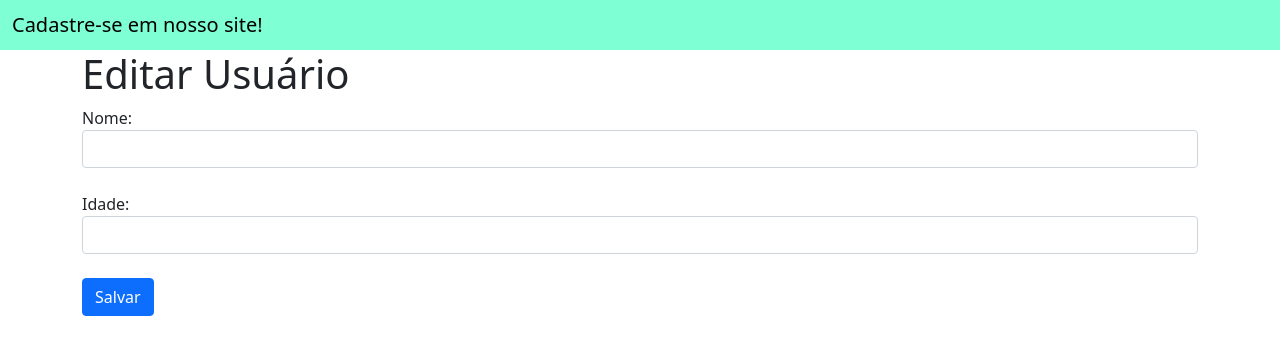
After one commit to Granda-prog-create/django-cadastro, a Django app: template app_cadastro/templates/usuarios/editar_usuario.html in a window 1280 px wide. The commit adds this page. Shown: the top 355 px of the page. Run offline with Django 3.2, Linux system fonts and the light colour scheme; the template is opened without the code that fills it, so the values that code supplies are empty.

Commit message:
insert buttons to edit users

```diff
--- /dev/null
+++ b/app_cadastro/templates/usuarios/editar_usuario.html
@@ -0,0 +1,15 @@
+<!-- Seu arquivo editar_usuario.html -->
+{% extends 'usuarios/base.html' %}
+{% block conteudo %}
+
+<div class="container">
+    <h1>Editar Usuário</h1>
+    <form method="post">
+        {% csrf_token %}
+        Nome: <input name="nome" class="form-control" type="text" value="{{ usuario.nome }}"><br>
+        Idade: <input name="idade" class="form-control" type="text" value="{{ usuario.idade }}"><br>
+        <button type="submit" class="btn btn-primary">Salvar</button>
+    </form>
+</div>
+
+{% endblock %}
--- a/app_cadastro/templates/usuarios/usuarios.html
+++ b/app_cadastro/templates/usuarios/usuarios.html
@@ -19,6 +19,7 @@
             <td>{{ usuario.idade }}</td>
             <td>
                 <a href="{% url 'deletar_usuario' usuario.id_usuario %}" class="btn btn-danger">Deletar</a>
+                <a href="{% url 'editar_usuario' usuario.id_usuario %}" class="btn btn-primary">Editar</a>
             </td>
         </tr>
         {% endfor %}
```
Also changed, not shown: app_cadastro/views.py (+11 -0 lines), cadastro_usuarios/urls.py (+3 -4 lines), README.md, db.sqlite3.
